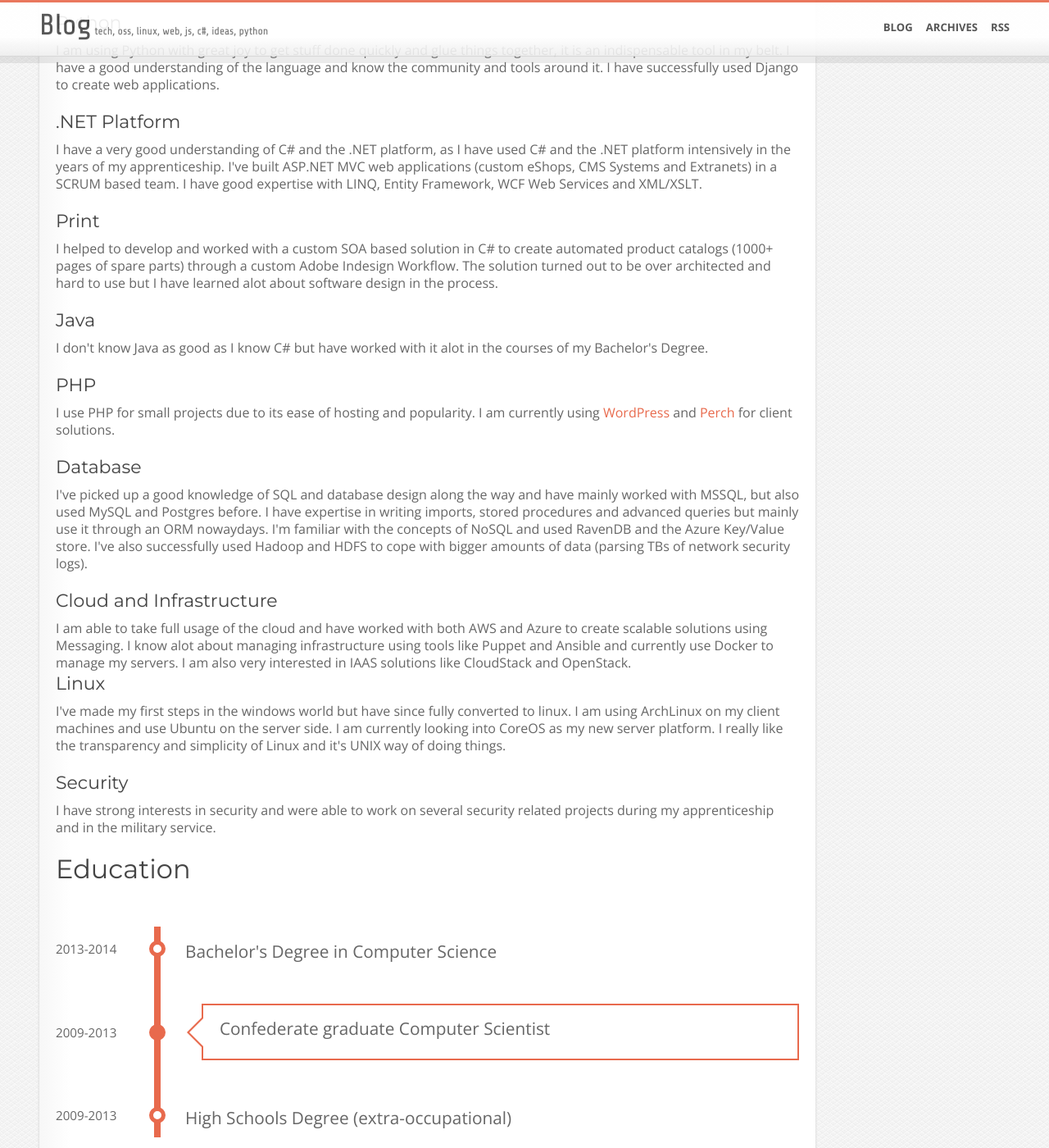
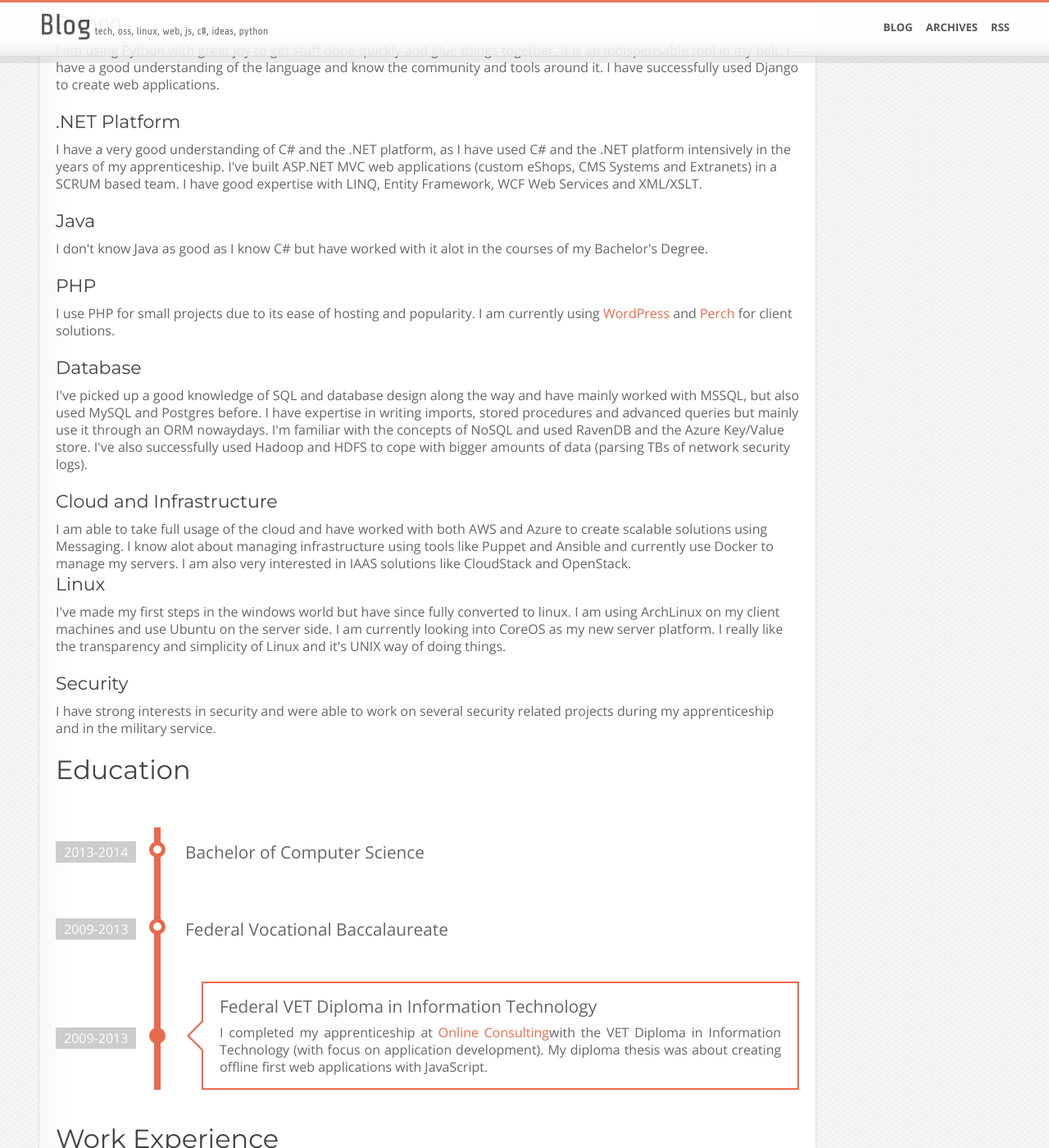
Before and after one commit to lukasmartinelli/lukasmartinelli.github.io, a Jekyll site: the page built from cv.html, in a window 1280 px wide and 1400 px high, scrolled down 588 px. Shown: the whole window at 82% size. Built offline with Jekyll 4.4.1, drawn with Linux system fonts in a browser that asks for light colours; Markdown is read by kramdown in place of the engine named in the settings; some of the changed text lies outside the part shown.

Commit message:
Refined CV

```diff
--- a/css/main.css
+++ b/css/main.css
@@ -461,11 +461,18 @@
   margin-top: -10px;
   top: 50%;
   left: -158px;
-  font-size: 0.95em;
   line-height: 20px;
   position: absolute;
+  font-size: 16;
+  text-transform: uppercase;
+  text-align: center;
+  line-height: 1.625em;
+  color: #fff;
+  background-color: #ccc;
+  padding-left: 0.625em;
+  padding-right: 0.625em;
 }
-/* line 180, ../sass/_module.scss */
+/* line 187, ../sass/_module.scss */
 .timeline .circle {
   margin-top: -10px;
   top: 50%;
@@ -479,7 +486,7 @@
   display: block;
   position: absolute;
 }
-/* line 194, ../sass/_module.scss */
+/* line 201, ../sass/_module.scss */
 .timeline .content {
   max-height: 20px;
   padding: 50px 20px 0;
@@ -488,7 +495,7 @@
   border-style: solid;
   position: relative;
 }
-/* line 203, ../sass/_module.scss */
+/* line 209, ../sass/_module.scss */
 .timeline .content:before, .timeline .content:after {
   content: "";
   width: 0;
@@ -498,21 +505,21 @@
   pointer-events: none;
   right: 100%;
 }
-/* line 213, ../sass/_module.scss */
+/* line 219, ../sass/_module.scss */
 .timeline .content:before {
   border-right-color: inherit;
   border-width: 20px;
   top: 50%;
   margin-top: -20px;
 }
-/* line 220, ../sass/_module.scss */
+/* line 226, ../sass/_module.scss */
 .timeline .content:after {
   border-right-color: #fff;
   border-width: 17px;
   top: 50%;
   margin-top: -17px;
 }
-/* line 227, ../sass/_module.scss */
+/* line 233, ../sass/_module.scss */
 .timeline .content p {
   max-height: 0;
   color: transparent;
@@ -521,58 +528,58 @@
   hyphens: auto;
   overflow: hidden;
 }
-/* line 237, ../sass/_module.scss */
+/* line 243, ../sass/_module.scss */
 .timeline label {
   font-size: 1.3em;
   position: absolute;
-  z-index: 100;
+  z-index: 40;
   cursor: pointer;
   top: 20px;
   transition: transform 0.2s linear;
 }
-/* line 246, ../sass/_module.scss */
+/* line 252, ../sass/_module.scss */
 .timeline .radio {
   display: none;
 }
-/* line 251, ../sass/_module.scss */
+/* line 257, ../sass/_module.scss */
 .timeline .radio:checked + .relative label {
   cursor: auto;
   transform: translateX(42px);
 }
-/* line 255, ../sass/_module.scss */
+/* line 261, ../sass/_module.scss */
 .timeline .radio:checked + .relative .circle {
   background: #e86a4d;
 }
-/* line 260, ../sass/_module.scss */
+/* line 266, ../sass/_module.scss */
 .timeline .radio:checked ~ .content {
-  max-height: 180px;
+  max-height: 400px;
   border-color: #e86a4d;
   margin-right: 20px;
   transform: translateX(20px);
   transition: max-height 0.4s linear, border-color 0.5s linear, transform 0.2s linear;
 }
-/* line 266, ../sass/_module.scss */
+/* line 272, ../sass/_module.scss */
 .timeline .radio:checked ~ .content p {
   max-height: 200px;
-  color: #e86a4d;
+  color: #666;
   transition: color 0.3s linear 0.3s;
 }
 
 /* ===Footer=== */
-/* line 277, ../sass/_module.scss */
+/* line 283, ../sass/_module.scss */
 footer {
   color: #999;
   font-size: 0.875em;
 }
-/* line 281, ../sass/_module.scss */
+/* line 287, ../sass/_module.scss */
 footer a {
   color: #999;
 }
-/* line 285, ../sass/_module.scss */
+/* line 291, ../sass/_module.scss */
 footer .tags {
   float: left;
 }
-/* line 286, ../sass/_module.scss */
+/* line 292, ../sass/_module.scss */
 footer .permalink {
   float: right;
 }
--- a/cv.html
+++ b/cv.html
@@ -44,13 +44,6 @@
         in a SCRUM based team. I have good expertise with LINQ, Entity Framework, WCF Web Services and XML/XSLT.
         </p>
 
-        <h3>Print</h3>
-        <p>
-        I helped to develop and worked with a custom SOA based solution in C# to create automated product catalogs (1000+ pages of spare parts)
-        through a custom Adobe Indesign Workflow. The solution turned out to be over architected and hard to use but I have learned
-        alot about software design in the process.
-        </p>
-
         <h3>Java</h3>
         <p>
         I don't know Java as good as I know C# but have worked with it alot
@@ -95,37 +88,48 @@
 		  <li class='education'>
 		    <input class='radio' id='education-bsc' name='educations' type='radio' checked>
 		    <div class="relative">
-		      <label for='education-bsc'>Bachelor's Degree in Computer Science</label>
+		      <label for='education-bsc'>Bachelor of Computer Science</label>
 		      <span class='date'>2013-2014</span>
 		      <span class='circle'></span>
 		    </div>
 		    <div class='content'>
 		      <p>
-              </p>
-		    </div>
-		  </li>
-		  <li class='education'>
-		    <input class='radio' id="education-confederate-graduate-cs" name='educations' type='radio' checked>
-		    <div class="relative">
-		      <label for="education-confederate-graduate-cs">Confederate graduate Computer Scientist</label>
-		      <span class='date'>2009-2013</span>
-		      <span class='circle'></span>
-		    </div>
-		    <div class='content'>
-		      <p>
+              I am currently studying Computer Science at the
+              <a href="https://www.hsr.ch">Hochschule für Technik Rapperswil</a>
               </p>
 		    </div>
 		  </li>
 		  <li class='education'>
 		    <input class='radio' id='education-high-school' name='educations' type='radio'>
 		    <div class="relative">
-		      <label for='education-high-school'>High Schools Degree (extra-occupational)</label>
+		      <label for='education-high-school'>Federal Vocational Baccalaureate</label>
 		      <span class='date'>2009-2013</span>
 		      <span class='circle'></span>
 		    </div>
 		    <div class='content'>
 		      <p>
+              I completed the technical FVB at
+              <a href="http://www.gbssg.ch/berufsmaturitaet/bm-waehrend-der-lehre/technisch.html">GBS</a> extra occupational to my VET diploma.
+              My FVB thesis was solving the Travelling Salesman Problem with heuristic
+              methods and creating a Google Maps visualization for it.
 		      </p>
+		    </div>
+		  </li>
+		  <li class='education'>
+		    <input class='radio' id="education-confederate-graduate-cs" name='educations' type='radio' checked>
+		    <div class="relative">
+		      <label for="education-confederate-graduate-cs">Federal VET Diploma in Information Technology</label>
+		      <span class='date'>2009-2013</span>
+		      <span class='circle'></span>
+		    </div>
+		    <div class='content'>
+		      <p>
+              I completed my apprenticeship at <a href="">Online Consulting</a>with
+              the VET Diploma in Information Technology (with focus on application
+              development).
+              My diploma thesis was about creating offline first web applications
+              with JavaScript.
+              </p>
 		    </div>
 		  </li>
 		</ul>
@@ -135,34 +139,60 @@
 		  <li class='work'>
 		    <input class='radio' id='work-cno' name='works' type='radio' checked>
 		    <div class="relative">
-		      <label for='work-cno'>Military Service Swiss Cyber Network Operations</label>
+		      <label for='work-cno'>Military Service at Swiss Cyber Network Operations</label>
 		      <span class='date'>2013-2014</span>
 		      <span class='circle'></span>
 		    </div>
 		    <div class='content'>
-		      <p>Freelance Contract with Online Consulting AG</p>
+		      <p>I had the chance to spend my military service in the Swiss Cyber
+              Network Operations  division together with highly skilled peope.
+              Over the course of four months I was able to work with
+              Python, Big Data and the Cloud to solve security problems.</p>
 		    </div>
 		  </li>
 		  <li class='work'>
 		    <input class='radio' id='work-ocag-freelance' name='works' type='radio' checked>
 		    <div class="relative">
-		      <label for='work-ocag-freelance'>Contractor Online Consulting AG</label>
+		      <label for='work-ocag-freelance'>Contractor Online Consulting</label>
 		      <span class='date'>2013-2014</span>
 		      <span class='circle'></span>
 		    </div>
 		    <div class='content'>
-		      <p>Swiss Cyber Network Operations as part of military service</p>
+                <p>At Online Consulting I was part of the core team to develop and
+                work with a custom solution for generating automated product catalogs
+                with Adobe Indesign.
+                I still work on a contract basis with Online Consulting maintaining
+                these
+                <a href="http://www.online.ch/oc/pim-ecommerce/print-kataloge-418.aspx">automated print solutions.</a>
+                </p>
 		    </div>
 		  </li>
 		  <li class='work'>
 		    <input class='radio' id='work-ocag' name='works' type='radio' checked>
 		    <div class="relative">
-		      <label for='work-ocag'>Apprenticeship Online Consulting AG</label>
+		      <label for='work-ocag'>Apprenticeship Online Consulting</label>
 		      <span class='date'>2009-2013</span>
 		      <span class='circle'></span>
 		    </div>
 		    <div class='content'>
-		      <p>Apprenticeship as Computer Scientist at Online Consulting AG</p>
+                <p>I was able to experience four wonderful and very educational years
+                as software engineer trainee working at
+                <a href="http://www.online.ch">Online Consulting</a>.
+                Due to the high personal responsibility given, I was able to
+                work on many projects and make substantial progress as a developer.
+                </p>
+                <p>
+                As web developer I helped creating custom web applications
+                for customers like <a href="shop.kubo.ch/">Kubo</a> or
+                <a href="http://www.glomar.ch/">Glomar</a> and made cost estimations
+                and evaluations for projects.
+                </p>
+                <p>
+                As part of a SCRUM team I helped develop parts of the PIM platform
+                <a href="http://www.online.ch/oc/pim-ecommerce.aspx">Smartsite EPM</a>
+                and created a concept how to create offline web applications
+                for service technicians.
+                </p>
 		    </div>
 		  </li>
 		</ul>
```
Also changed, not shown: sass/_module.scss (+12 -6 lines).
